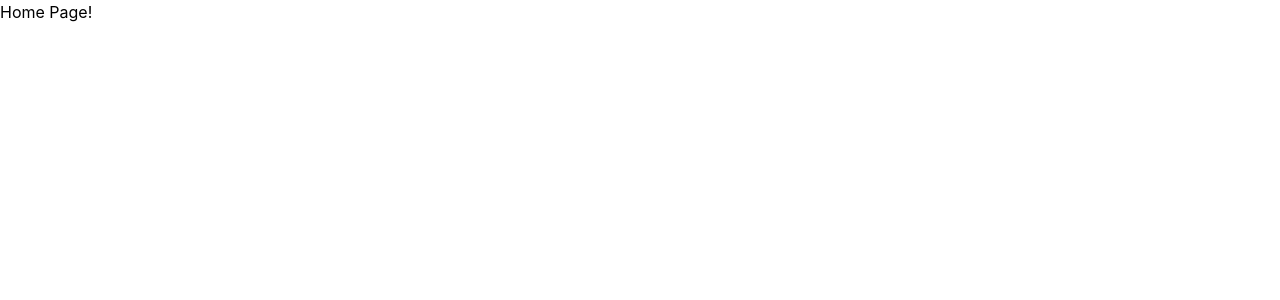
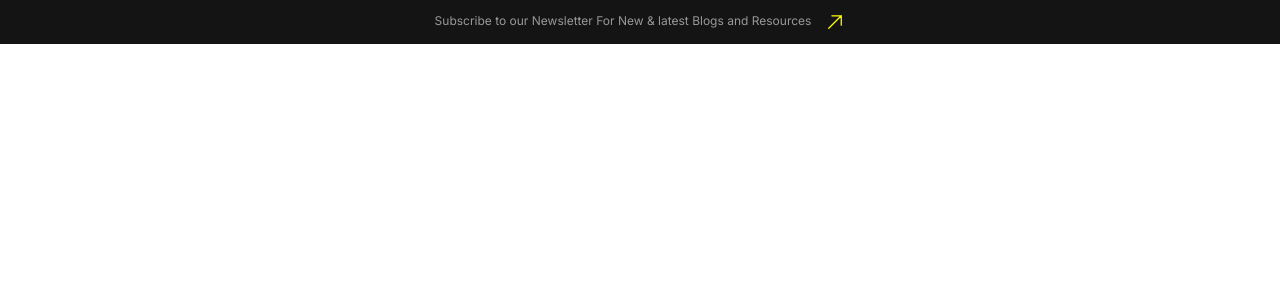
Before and after one commit to devnmarki/future-tech, a React (Vite) app: page / in a window 1280 px wide. Shown: the top 300 px of the page. Built offline with nearby package versions, Linux system fonts and the light colour scheme.

Commit message:
feat: add newsletter bar component

```diff
--- a/index.html
+++ b/index.html
@@ -4,7 +4,7 @@
         <meta charset="UTF-8" />
         <link rel="icon" type="image/svg+xml" href="/vite.svg" />
         <meta name="viewport" content="width=device-width, initial-scale=1.0" />
-    <title>future-tech</title>
+        <title>Future Tech</title>
     </head>
     <body>
         <div id="root"></div>
--- a/src/App.tsx
+++ b/src/App.tsx
@@ -1,5 +1,5 @@
-import Home from "./pages/home";
-import News from "./pages/news";
+import Home from "./pages/Home";
+import News from "./pages/News";
 import { createBrowserRouter } from "react-router";
 import { RouterProvider } from "react-router/dom";
 
--- /dev/null
+++ b/src/components/common/NewsletterBar.tsx
@@ -0,0 +1,17 @@
+import ArrowIcon from "/icons/arrow-up-right.svg";
+
+const NewsletterBar = () => {
+  return (
+    <div className="bg-black-100 pt-10 pb-3.5 px-2.5 w-full flex justify-center gap-3.5 md:py-3">
+      <p className="font-inter font-normal text-[0.75rem] text-gray-200 md:hidden">
+        Subscribe to our Newsletter For Blogs and Resources
+      </p>
+      <p className="hidden font-inter font-normal text-[0.75rem] text-gray-200 md:block">
+        Subscribe to our Newsletter For New & latest Blogs and Resources
+      </p>
+      <img src={ArrowIcon} className="yellow-icon size-5" />
+    </div>
+  );
+};
+
+export default NewsletterBar;
--- /dev/null
+++ b/src/components/index.ts
@@ -0,0 +1 @@
+export { default as NewsletterBar } from "./common/NewsletterBar";
--- a/src/pages/home.tsx
+++ b/src/pages/home.tsx
@@ -1,5 +1,7 @@
+import { NewsletterBar } from "../components";
+
 const Home = () => {
-  return <h1>Home Page!</h1>;
+  return <NewsletterBar />;
 };
 
 export default Home;
--- a/src/style.css
+++ b/src/style.css
@@ -1,3 +1,5 @@
+@import url("https://fonts.googleapis.com/css2?family=Inter:ital,opsz,wght@0,14..32,100..900;1,14..32,100..900&display=swap");
+
 @import "tailwindcss";
 
 @theme {
@@ -9,4 +11,13 @@
     --color-black-100: #141414;
     --color-black-200: #1a1a1a;
     --color-black-300: #666666;
+
+    --color-gray-200: #98989a;
+
+    --font-inter: "Inter", sans-serif;
 }
+
+.yellow-icon {
+    filter: brightness(0) saturate(100%) invert(85%) sepia(96%) saturate(1218%)
+        hue-rotate(359deg) brightness(105%) contrast(102%);
+}
```
Also changed, not shown: public/icons/arrow-up-right.svg (added). Lines whose indentation alone changed are shown as unchanged.
